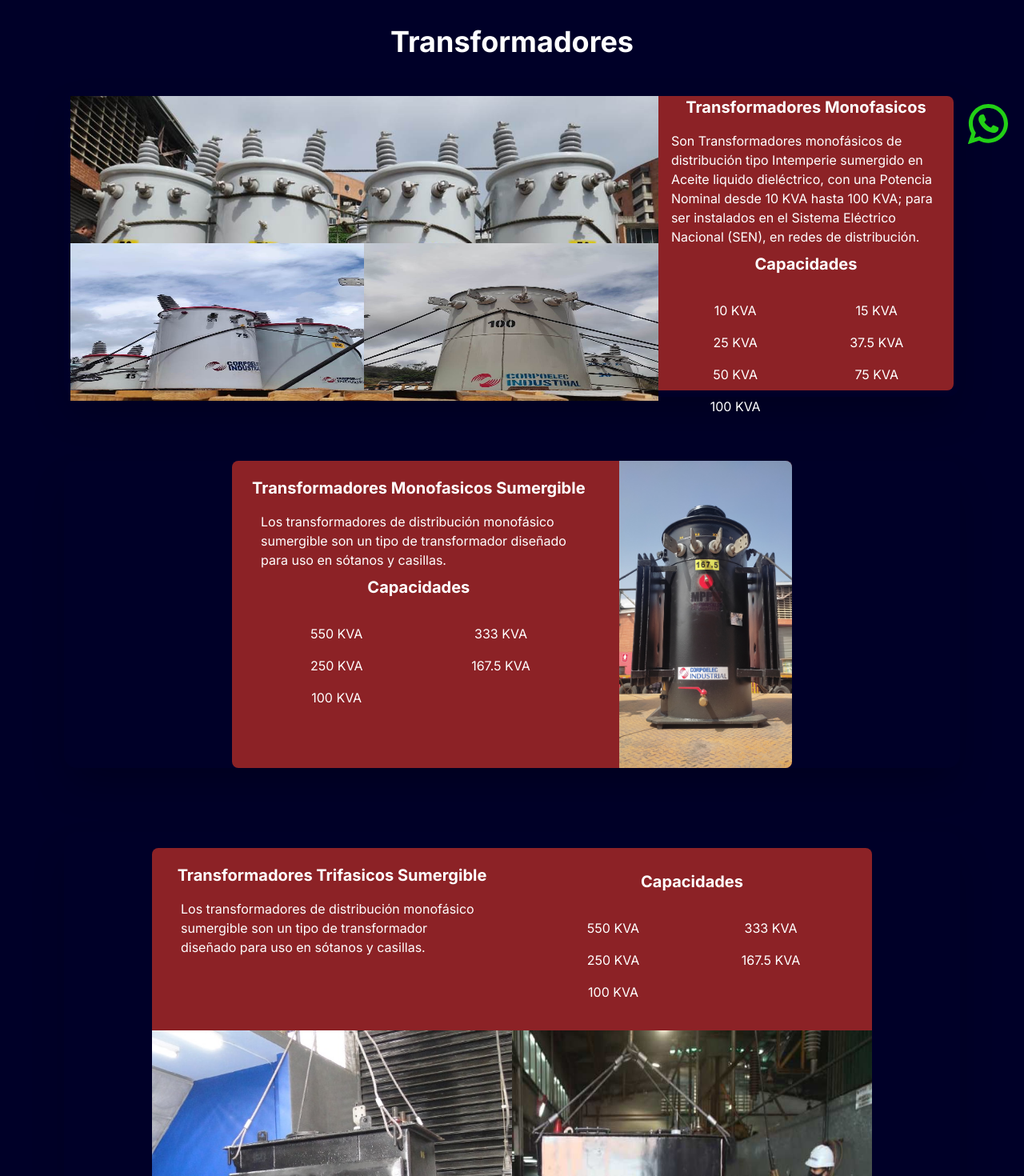
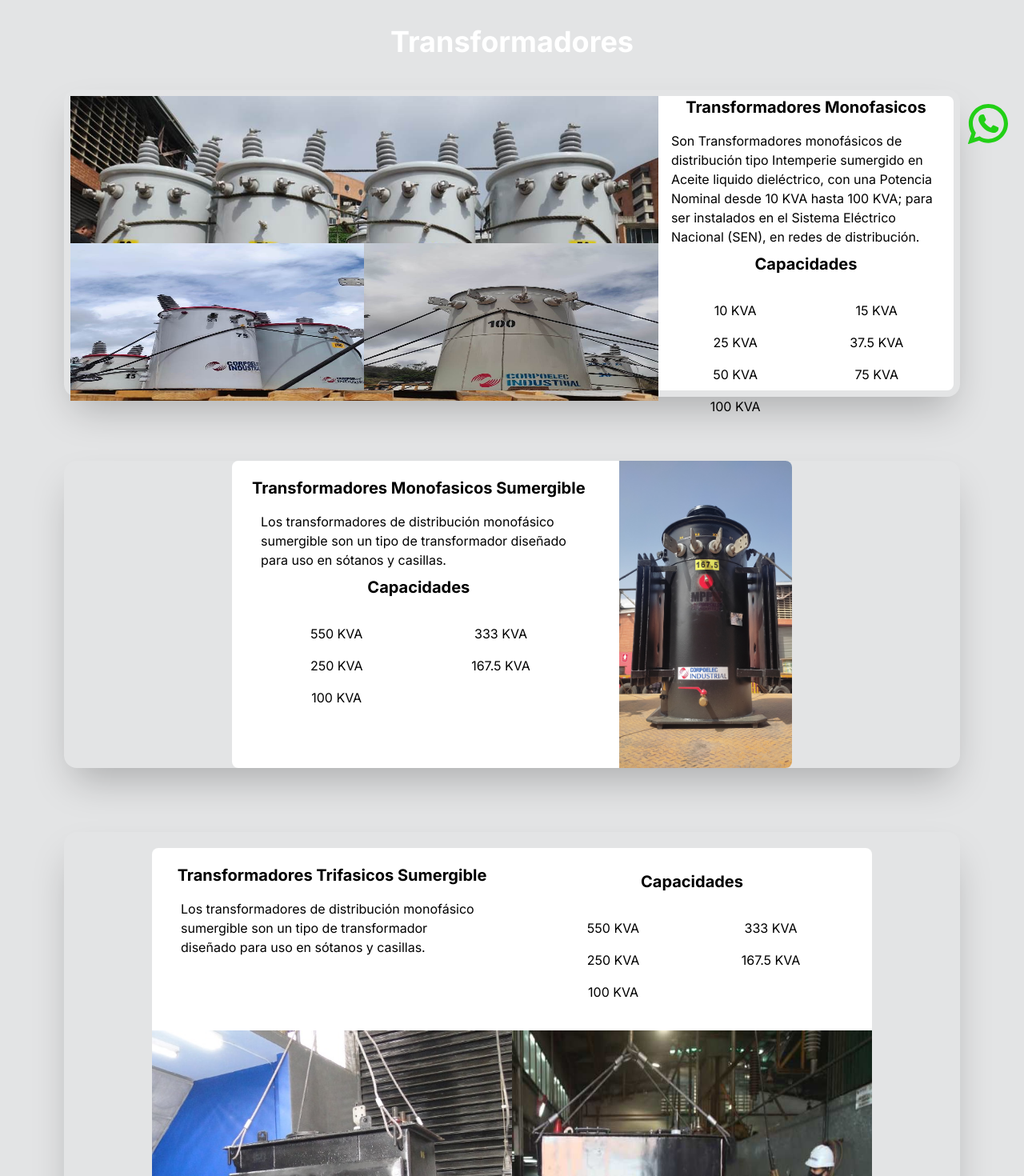
Before and after one commit to sibelius303/pruebaCorpo, a Next.js app: page /productos in a window 1280 px wide. Shown: the part 600-2070 px from the top of the page at 80% size. Built offline with nearby package versions, Linux system fonts and the light colour scheme; no server answers.

Commit message:
correcciones nuevas

```diff
--- a/src/app/layout.js
+++ b/src/app/layout.js
@@ -12,6 +12,14 @@ import Contactenos from '@/components/Contactenos';
 const inter = Inter({ subsets: ['latin'] })
 
 export default function RootLayout({ children }) {
+	const estiloComponente = {
+		backgroundImage: 'url("/fondo2.jpg")',
+		backgroundSize: 'cover',
+		backgroundPosition: 'center',
+		backgroundRepeat: 'repeat',
+		width: '100%',
+		height: '100vh',
+	  };
 
   return (
     <html lang="en">
@@ -22,7 +30,10 @@ export default function RootLayout({ children }) {
         </title>
       </head>
       <body
-        style={{ backgroundColor: '#000028' }}
+        style={
+			{ backgroundColor: '#e3e4e5' }
+			//estiloComponente
+		}
         className={inter.className}>
         <CustomHeader />
         <div data-aos="fade-up" className="relative h-96 mt-10 px-20">
--- a/src/app/nosotros/component/About.jsx
+++ b/src/app/nosotros/component/About.jsx
@@ -21,7 +21,7 @@ export default function About() {
 				<div className="shadow-lg  w-full rounded-md  ">
 					<Image width={700} height={500} className=" rounded-md" src={"/sobreLaEmpresa.jpeg"} alt="Imagen de muestra" />
 				</div>
-				<div className="lg:absolute lg:right-20 lg:w-1/2 bg-rojoPantone text-white  lg:max-h-72  p-4 rounded-md">
+				<div className="lg:absolute lg:right-20 lg:w-1/2 bg-white text-black  lg:max-h-72  p-4 rounded-md">
 					<h1 className="text-4xl font-bold mb-8 text-center">Sobre Nosotros</h1>
 					<p className="text-lg">Corpoelec Industrial fue creada el 13 de agosto de 2013, a través del Decreto Presidencial
 						N° 321, publicado en la Gaceta Oficial N° 40.227, cuando el Presidente de la República,
@@ -35,7 +35,7 @@ export default function About() {
 				<div className=" w-full flex lg:hidden justify-end h-auto overflow-hidden shadow-lg  rounded-md">
 					<Image width={700} height={500} className="rounded-md" src={"/mision.jpeg"} alt="Imagen de muestra" />
 				</div>
-				<div className="lg:absolute lg:w-1/2 bg-rojoPantone lg:max-h-56 text-white p-4 rounded-md">
+				<div className="lg:absolute lg:w-1/2 bg-white text-black lg:max-h-56  p-4 rounded-md">
 					<h1 className="text-4xl font-bold mb-4 text-center">Misión</h1>
 					<p className="text-lg">“Fortalecer un nuevo modelo productivo
 						socialista a través de la producción de bienes y
@@ -52,7 +52,7 @@ export default function About() {
 				<div className="overflow-hidden shadow-lg  w-full rounded-md">
 					<Image width={700} height={500} className="rounded-md" src="/vision.JPG" alt="Imagen de muestra" />
 				</div>
-				<div className="lg:absolute lg:right-0 lg:w-1/2 bg-rojoPantone text-white  lg:max-h-64  p-4 rounded-md">
+				<div className="lg:absolute lg:right-0 lg:w-1/2 bg-white text-black  lg:max-h-64  p-4 rounded-md">
 					<h1 className="text-4xl font-bold mb-4 text-center  ">Visión</h1>
 					<p className="text-lg">Posicionarnos en el mercado internacional
 						como modelo de gestión pública, nuestra
--- a/src/components/frontpage/FrontPage.jsx
+++ b/src/components/frontpage/FrontPage.jsx
@@ -321,7 +321,7 @@ export default function FrontPage() {
 				<div data-aos="fade-up" className='w-full flex justify-center'>
 					<button
 						onClick={() => { router.push(ROUTER_PATH.PRODUCTS) }}
-						className="block w-full rounded-md border border-transparent bg-rojoPantone px-8 py-3 text-base font-medium text-white bg-opacity-80 hover:bg-opacity-100 sm:w-auto"
+						className="block w-full rounded-md border border-transparent bg-azulPantone px-8 py-3 text-base font-medium text-white bg-opacity-80 hover:bg-opacity-100 sm:w-auto"
 					>
 						Ver Productos
 					</button>
@@ -348,7 +348,7 @@ export default function FrontPage() {
 								</h2>
 								<button
 									onClick={() => { router.push(ROUTER_PATH.ABOUT) }}
-									className="mt-8 block w-full rounded-md border border-transparent bg-rojoPantone px-8 py-3 text-base font-medium text-white bg-opacity-80 hover:bg-opacity-100 sm:w-auto"
+									className="mt-8 block w-full rounded-md border border-transparent bg-azulPantone px-8 py-3 text-base font-medium text-white bg-opacity-80 hover:bg-opacity-100 sm:w-auto"
 								>
 									Sobre Nosotros
 								</button>
--- a/src/components/product/ProductList.jsx
+++ b/src/components/product/ProductList.jsx
@@ -29,7 +29,7 @@ export default function ProductList({ products }) {
 						<Image src={'/ImagesCadeteSiempre/transf001.jpeg'} className='w-1/2 h-auto' width={200} height={200} />
 					</div>
 				</div>
-				<div className='w-1/2 bg-rojoPantone text-white rounded-r-lg h-full '>
+				<div className='w-1/2 bg-white text-black rounded-r-lg h-full '>
 					<h1 className="text-xl font-bold mb-4 text-center  ">Transformadores Monofasicos </h1>
 					<p className='px-4'>
 						Son Transformadores monofásicos de
@@ -55,7 +55,7 @@ export default function ProductList({ products }) {
 			</div>
 			<div data-aos="fade-up"  className='flex justify-center h-96 mt-20 rounded-2xl shadow-2xl'>
 				<div className='flex w-5/6 h-fit md:h-full flex-row justify-center gap-0'>
-					<div className='w-1/2 h-full bg-rojoPantone text-white rounded-l-lg p-5'>
+					<div className='w-1/2 h-full bg-white text-black rounded-l-lg p-5'>
 						<h1 className="text-xl font-bold mb-4 text-center  ">Transformadores Monofasicos Sumergible</h1>
 						<p className='px-4'>
 							Los transformadores de distribución
@@ -72,14 +72,14 @@ export default function ProductList({ products }) {
 							<p className='text-center'>100 KVA</p>
 						</div>
 					</div>
-					<div className='w-1/4 h-auto bg-rojoPantone flex justify-end gap-2 rounded-r-lg overflow-hidden'>
+					<div className='w-1/4 h-auto bg-white flex justify-end gap-2 rounded-r-lg overflow-hidden'>
 						<Image src={'/ImagesCadeteSiempre/transf004.jpg'} className='w-auto h-full' alt='' width={400} height={150} />
 					</div>
 				</div>
 			</div>
 			<div data-aos="fade-up" className='flex justify-center items-center  p-5 mt-20 rounded-2xl shadow-2xl'>
 				<div className='h-auto w-5/6'>
-					<div className='flex h-auto w-full bg-rojoPantone text-white rounded-t-lg '>
+					<div className='flex h-auto w-full bg-white text-black rounded-t-lg '>
 						<div className='w-1/2 p-5'>
 							<h1 className="text-xl font-bold mb-4 text-center  ">Transformadores Trifasicos Sumergible</h1>
 							<p className='px-4'>
@@ -117,7 +117,7 @@ export default function ProductList({ products }) {
 						<div data-aos="fade-up" className='w-1/2 p-2'>
 							<Image src={'/ImagesCadeteSiempre/lum001.jpg'} className='w-full h-full' width={400} height={70} />
 						</div>
-						<div data-aos="fade-up" className='w-1/2 flex flex-col justify-between p-5 bg-rojoPantone text-white rounded-lg '>
+						<div data-aos="fade-up" className='w-1/2 flex flex-col justify-between p-5 bg-white text-black rounded-lg '>
 							<h1 className='text-lg font-bold'>Lámpara alumbrado público
 								Tipo splash 100w</h1>
 							<h1 className='text-xl'> Capacidad</h1>
@@ -133,7 +133,7 @@ export default function ProductList({ products }) {
 						<div className='w-1/2 p-2'>
 							<Image src={'/ImagesCadeteSiempre/lum003.jpg'} className='w-full h-full' width={400} height={70} />
 						</div>
-						<div className='w-1/2 p-10 flex flex-col justify-between items-center bg-rojoPantone text-white rounded-lg '>
+						<div className='w-1/2 p-10 flex flex-col justify-between items-center bg-white text-black rounded-lg '>
 							<h1 className='font-bold'>Bulbo LED 12w</h1>
 							<h1 className='text-lg font-bold'>3 años de Garantia</h1>
 						</div>
@@ -144,7 +144,7 @@ export default function ProductList({ products }) {
 						<div className='w-1/2 p-2'>
 							<Image src={'/ImagesCadeteSiempre/lum004.jpg'} className='w-full h-full' width={400} height={70} />
 						</div>
-						<div className='w-1/2 p-10 h-full flex flex-col justify-between items-center bg-rojoPantone text-white rounded-lg '>
+						<div className='w-1/2 p-10 h-full flex flex-col justify-between items-center bg-white text-black rounded-lg '>
 							<h1 className='font-bold'>Panel superficial
 								18w LED</h1>
 							<h1 className='text-lg font-bold'>3 años de Garantia</h1>
@@ -159,7 +159,7 @@ export default function ProductList({ products }) {
 						<Image src={'/ImagesCadeteSiempre/panelessolares.jpeg'} className='w-full' width={400} height={150} />
 					</div>
 				</div>
-				<div className='w-1/2 flex items-center bg-rojoPantone text-white rounded-lg '>
+				<div className='w-1/2 flex items-center bg-white text-black rounded-lg '>
 					<p className='px-4 text-2xl font-bold'>
 						Los paneles solares son módulos fotovoltaicos
 						individuales que captan la energía que
@@ -176,7 +176,7 @@ export default function ProductList({ products }) {
 				<div className='w-fit h-fit flex flex-col gap-2'>
 					<Image src={'/ImagesCadeteSiempre/vetorgenerador.jpeg'} alt='' width={400} height={150} />
 				</div>
-				<div className='w-1/2 mx-0 px-0 h-auto flex items-center bg-rojoPantone text-white rounded-r-lg '>
+				<div className='w-1/2 mx-0 px-0 h-auto flex items-center bg-white text-black rounded-r-lg '>
 					<p className='px-4 text-2xl font-bold '>
 						Los aerogeneradores son una forma de energía
 						sostenible capaces de convertir la energía del
--- a/tailwind.config.js
+++ b/tailwind.config.js
@@ -9,7 +9,7 @@ module.exports = {
     extend: {
       colors: {
         rojoPantone: '#8C2226',
-        azulPantone: '#1B103B',
+        azulPantone: '#1157CE',
         fondo: '#000028'
       },
       backgroundImage: {
```
Also changed, not shown: 1 other file (tests, documents, lock files or other folders).
